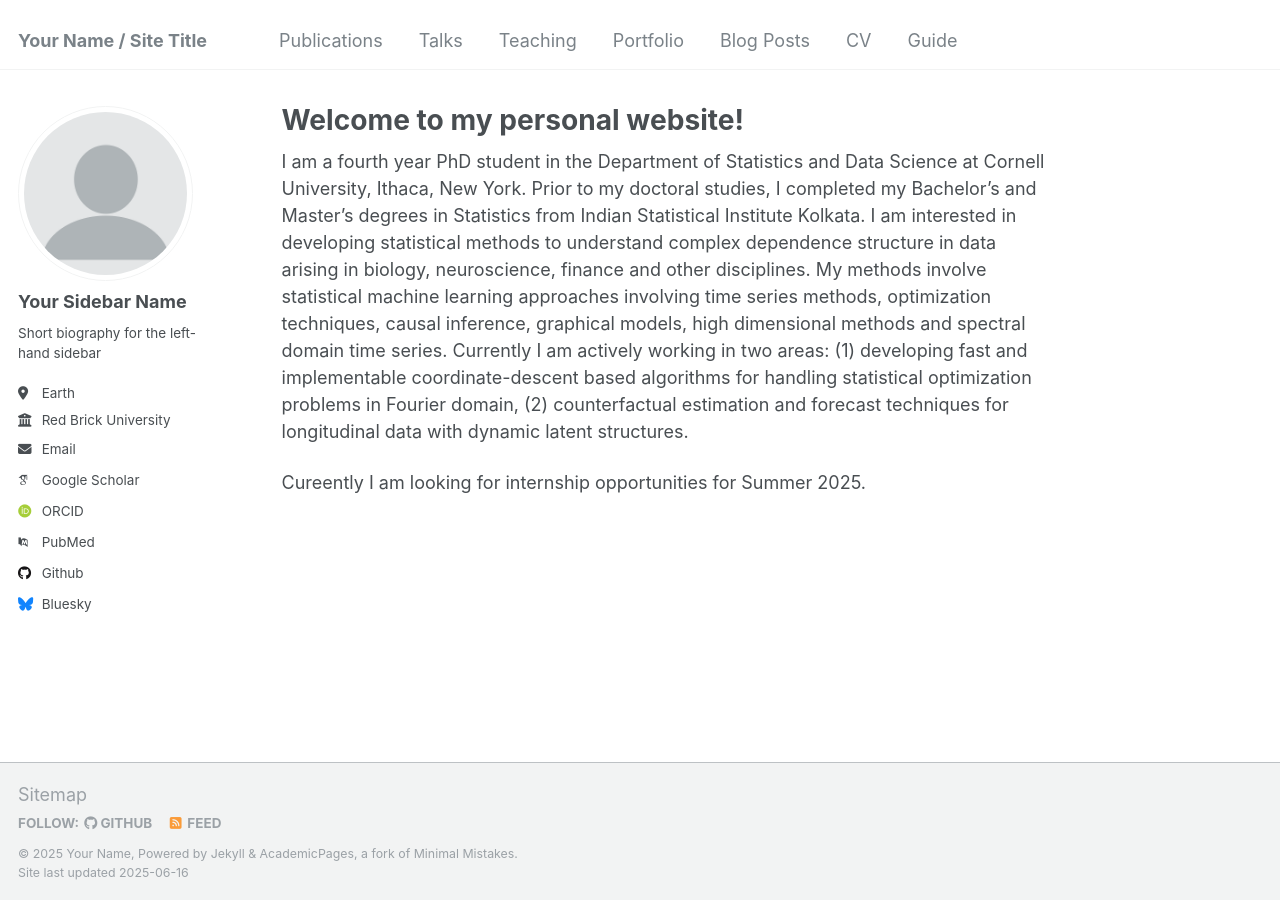
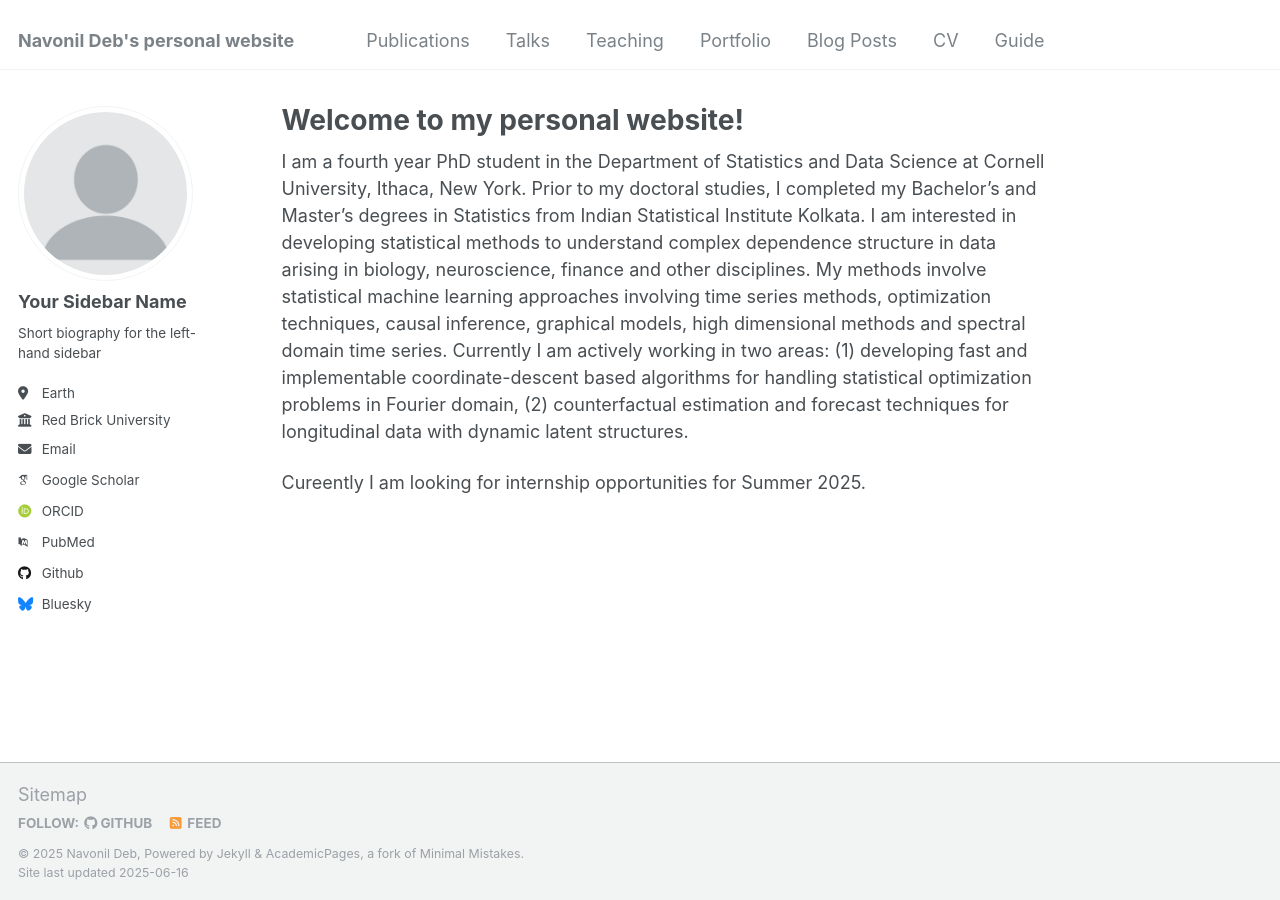
Before and after one commit to navonildeb/navonildeb.github.io, a Jekyll site: the page built from _pages/about.md, in a window 1280 px wide. Built offline with Jekyll 4.4.1, drawn with Linux system fonts in a browser that asks for light colours; some web fonts are replaced.

Commit message:
Update _config.yml

```diff
--- a/_config.yml
+++ b/_config.yml
@@ -8,11 +8,11 @@
 
 # Basic Site Settings
 locale                   : "en-US"
-title                    : "Your Name / Site Title"
+title                    : "Navonil Deb's personal website"
 title_separator          : "-"
-name                     : &name "Your Name"
+name                     : "Navonil Deb"
 description              : &description "personal description"
-url                      : https://academicpages.github.io # the base hostname & protocol for your site e.g. "https://mmistakes.github.io"
+url                      : https://navonildeb.github.io/ # the base hostname & protocol for your site e.g. "https://mmistakes.github.io"
 baseurl                  : "" # the subpath of your site, e.g. "/blog"
 repository               : "academicpages/academicpages.github.io"
 
```
